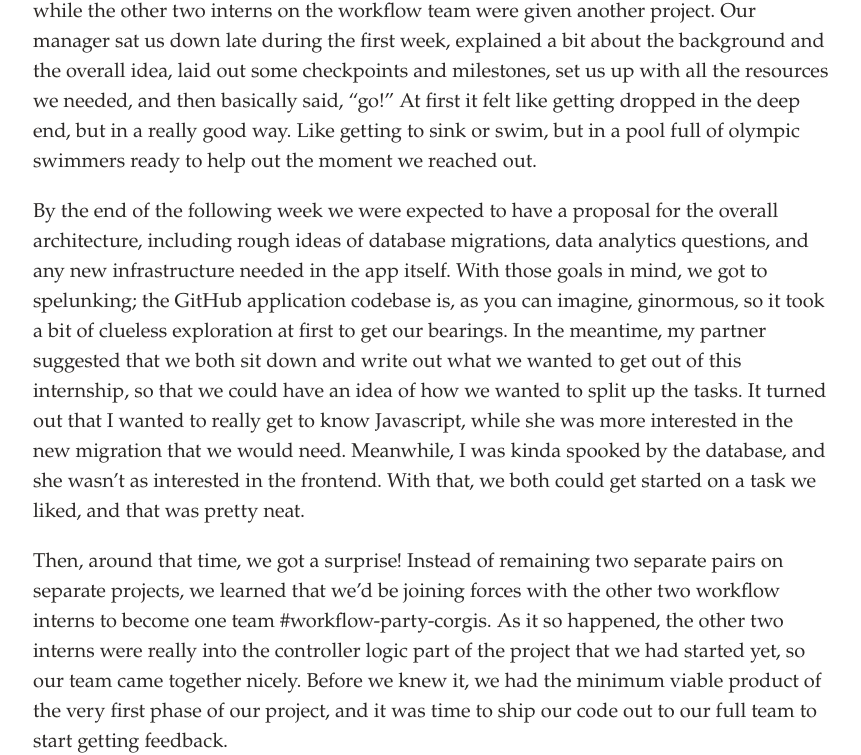
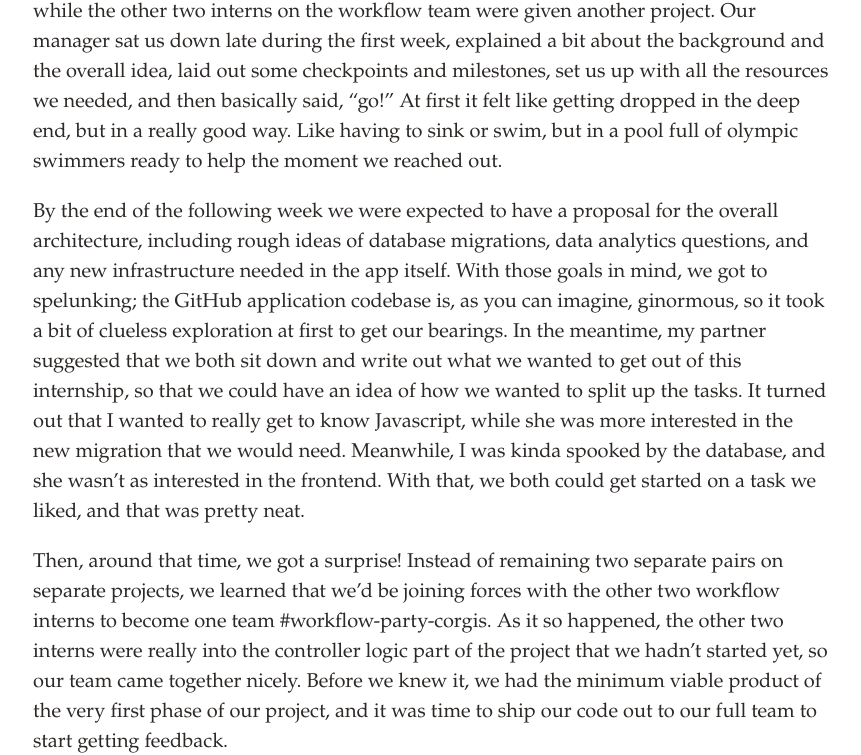
Before and after one commit to gallexi/galantlex.github.io, a Jekyll site: the page built from _posts/2017-08-22-shipping-to-prod.md, in a window 1280 px wide and 1400 px high, scrolled down 589 px. Shown: the part 288-1043 px from the top of the window, without its empty margins (207-1068 px from the left). Built offline with Jekyll 4.4.1, drawn with Linux system fonts in a browser that asks for light colours; comment, search, counter and statistics services are not loaded; some of the changed text lies outside the part shown.

Commit message:
fixed typos in blog post

```diff
--- a/_posts/2017-08-22-shipping-to-prod.md
+++ b/_posts/2017-08-22-shipping-to-prod.md
@@ -8,11 +8,11 @@ categories: writing
 
 This summer I had the truly unforgettable experience of working as an application engineering intern at GitHub. I was officially part of team Workflow Party Corgis, an intrepid bunch of four interns and our four senior engineer buddies, along with two engineering managers and our very own trusty designer. Over the course of ten weeks, the Party Corgis collaborated with teams from across the company, including Data Analysis, Design, Documentation, Editorial, Platform, Product, Security, Social Media, and Support. Eventually, we found ourselves with a feature in two parts: a toolbar for inline actions in the code view, and a rendering function for showing previews of code inside issues and pull requests. I've been asked to blog a bit about our journey, so, well, here goes!
 
-In the beginning, there were two. Originally this project was assigned to only two of us, while the other two interns on the workflow team were given another project. Our manager sat us down late during the first week, explained a bit about the background and the overall idea, laid out some checkpoints and milestones, set us up with all the resources we needed, and then basically said, "go!" At first it felt like getting dropped in the deep end, but in a really good way. Like getting to sink or swim, but in a pool full of olympic swimmers ready to help out the moment we reached out.
+In the beginning, there were two. Originally this project was assigned to only two of us, while the other two interns on the workflow team were given another project. Our manager sat us down late during the first week, explained a bit about the background and the overall idea, laid out some checkpoints and milestones, set us up with all the resources we needed, and then basically said, "go!" At first it felt like getting dropped in the deep end, but in a really good way. Like having to sink or swim, but in a pool full of olympic swimmers ready to help the moment we reached out.
 
 By the end of the following week we were expected to have a proposal for the overall architecture, including rough ideas of database migrations, data analytics questions, and any new infrastructure needed in the app itself. With those goals in mind, we got to spelunking; the GitHub application codebase is, as you can imagine, ginormous, so it took a bit of clueless exploration at first to get our bearings. In the meantime, my partner suggested that we both sit down and write out what we wanted to get out of this internship, so that we could have an idea of how we wanted to split up the tasks. It turned out that I wanted to really get to know Javascript, while she was more interested in the new migration that we would need. Meanwhile, I was kinda spooked by the database, and she wasn't as interested in the frontend. With that, we both could get started on a task we liked, and that was pretty neat.
 
-Then, around that time, we got a surprise! Instead of remaining two separate pairs on separate projects, we learned that we'd be joining forces with the other two workflow interns to become one team #workflow-party-corgis. As it so happened, the other two interns were really into the controller logic part of the project that we had started yet, so our team came together nicely. Before we knew it, we had the minimum viable product of the very first phase of our project, and it was time to ship our code out to our full team to start getting feedback.
+Then, around that time, we got a surprise! Instead of remaining two separate pairs on separate projects, we learned that we'd be joining forces with the other two workflow interns to become one team #workflow-party-corgis. As it so happened, the other two interns were really into the controller logic part of the project that we hadn't started yet, so our team came together nicely. Before we knew it, we had the minimum viable product of the very first phase of our project, and it was time to ship our code out to our full team to start getting feedback.
 
 As one might imagine, the first time shipping code to the real life GitHub.com production application is positively terrifying. To be honest, the second time...is also positively terrifying. By the end of my ten weeks I may have been #overit, but the first time had me literally shaking as I pressed the "enter" key. I watched our error reporting dashboards vigilantly, waiting to pounce at the first sign of a problem. At least, I like to think I looked that cool from the outside. In reality, I was just continously spamming my senior engineer buddy with screenshots and varying levels of visible panic, like "is this a problem? what about this one? this one? oh no I broke it. I definitely broke it. oh no oh no oh no I broke it oh god what do I do what do I do oh go-"
 
```
Also changed, not shown: 1 other file.
